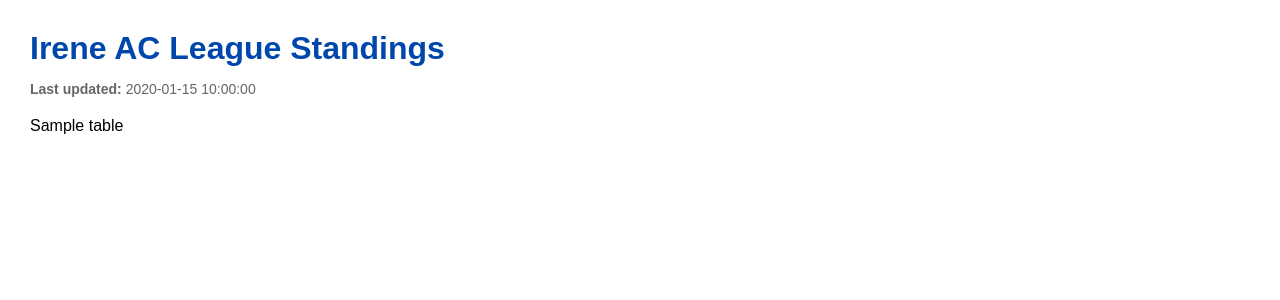
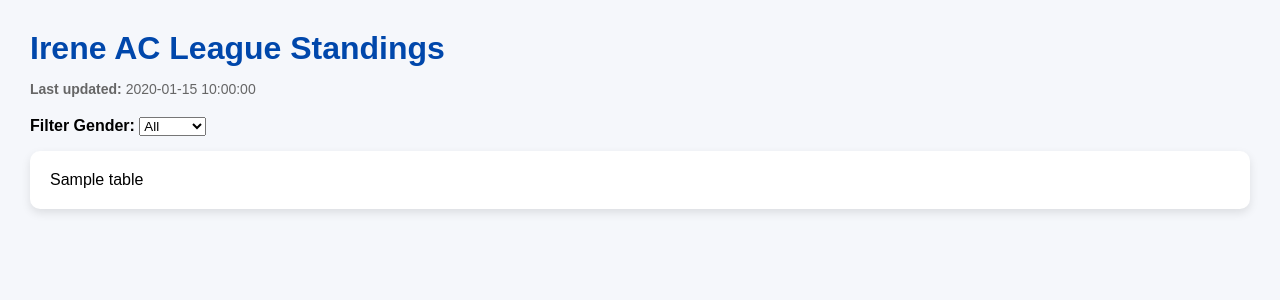
Before and after one commit to LetsDropCode/iac-league-web, a Flask app: template templates/index.html in a window 1280 px wide. Shown: the top 300 px of the page. Run offline with Flask 3, Linux system fonts and the light colour scheme; the template is opened without the code that fills it: most values are stand-ins (such as "Sample title", 1, 10 or a date in 2020); some libraries are stand-ins or nearby versions.

Commit message:
Restore DataTables UI and search functionality

```diff
--- a/templates/index.html
+++ b/templates/index.html
@@ -1,4 +1,5 @@
 <!DOCTYPE html>
+
 <html>
 <head>
 <title>Irene AC League Standings</title>
@@ -7,64 +8,151 @@
 href="https://cdn.datatables.net/1.13.6/css/jquery.dataTables.min.css"/>
 
 <script src="https://code.jquery.com/jquery-3.7.0.min.js"></script>
+
 <script src="https://cdn.datatables.net/1.13.6/js/jquery.dataTables.min.js"></script>
 
 <style>
-        body {
+
+body{
     font-family: Arial, sans-serif;
-            margin: 30px;
+    margin:30px;
+    background:#f5f7fb;
 }
 
-        h1 {
-            color: #0047AB;
-            margin-bottom: 5px;
+h1{
+    color:#0047AB;
+    margin-bottom:5px;
 }
 
-        .updated {
-            font-size: 14px;
-            color: #666;
-            margin-bottom: 20px;
+.updated{
+    font-size:14px;
+    color:#666;
+    margin-bottom:20px;
 }
 
-        table.dataTable thead th {
-            background-color: #0047AB;
-            color: white;
+.table-container{
+    background:white;
+    padding:20px;
+    border-radius:10px;
+    box-shadow:0 4px 10px rgba(0,0,0,0.1);
 }
 
-        table.dataTable tbody tr:hover {
-            background-color: #f2f6ff;
+/* Header styling */
+
+table.dataTable thead th{
+    background:#0047AB;
+    color:white;
 }
 
-        /* Freeze first column */
-        table.dataTable td:first-child,
-        table.dataTable th:first-child {
-            position: sticky;
-            left: 0;
-            background: white;
-            z-index: 2;
+/* Row hover */
+
+table.dataTable tbody tr:hover{
+    background:#eef3ff;
 }
 
-        table.dataTable thead th:first-child {
-            background-color: #0047AB;
-            z-index: 3;
+/* Medal highlighting */
+
+.rank-1{
+    background:#fff7cc;
 }
+
+.rank-2{
+    background:#f2f2f2;
+}
+
+.rank-3{
+    background:#ffe5cc;
+}
+
+/* DataTables layout */
+
+.dataTables_wrapper{
+    overflow-x:auto;
+}
+
+.filter-container{
+    margin-bottom:15px;
+}
+
 </style>
+
 </head>
+
 <body>
 
 <h1>Irene AC League Standings</h1>
-<p class="updated"><strong>Last updated:</strong> {{ last_updated }}</p>
+
+<p class="updated">
+<strong>Last updated:</strong> {{ last_updated }}
+</p>
+
+<div class="filter-container">
+
+<label for="genderFilter"><strong>Filter Gender:</strong></label>
+
+<select id="genderFilter">
+<option value="">All</option>
+<option value="Male">Male</option>
+<option value="Female">Female</option>
+</select>
+
+</div>
+
+<div class="table-container">
 
 {{ table|safe }}
 
+</div>
+
 <script>
-$(document).ready(function() {
-    $('table').DataTable({
-        scrollX: true,
-        pageLength: 25,
-        order: [[2, 'asc']]  // Default sort by Rank column
+
+$(document).ready(function(){
+
+    var table = $('table').DataTable({
+
+        scrollX:true,
+        pageLength:25,
+        order:[[3,"asc"]],
+
+        language:{
+            search:"Search runner:",
+            lengthMenu:"Show _MENU_ runners",
+            info:"Showing _START_ to _END_ of _TOTAL_ runners"
+        }
+
     });
+
+    /* Gender filter */
+
+    $('#genderFilter').on('change', function(){
+
+        table.column(2).search(this.value).draw();
+
     });
+
+    /* Highlight podium */
+
+    table.rows().every(function(){
+
+        var data = this.data();
+        var rank = data[3];
+
+        if(rank == 1){
+            $(this.node()).addClass('rank-1');
+        }
+
+        if(rank == 2){
+            $(this.node()).addClass('rank-2');
+        }
+
+        if(rank == 3){
+            $(this.node()).addClass('rank-3');
+        }
+
+    });
+
+});
+
 </script>
 
 </body>
```
Lines whose indentation alone changed are shown as unchanged.
